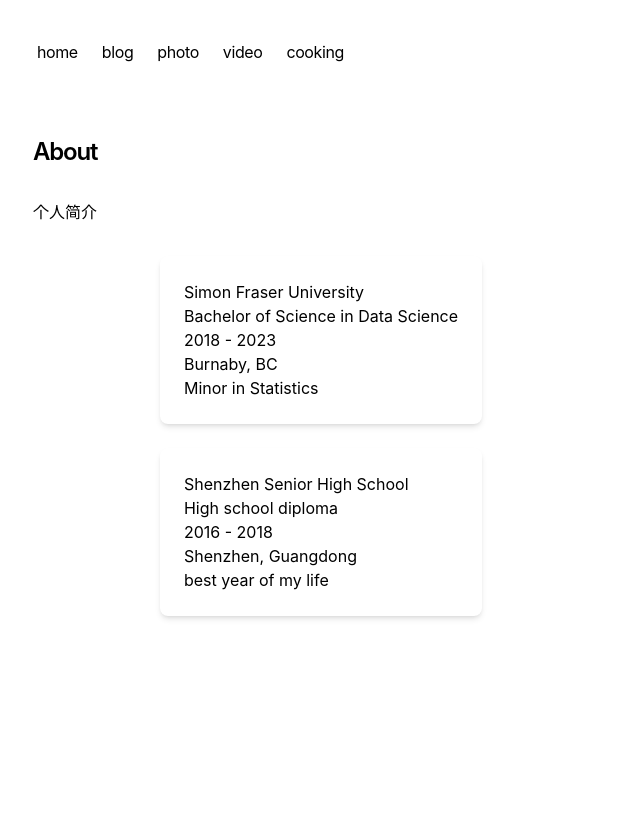
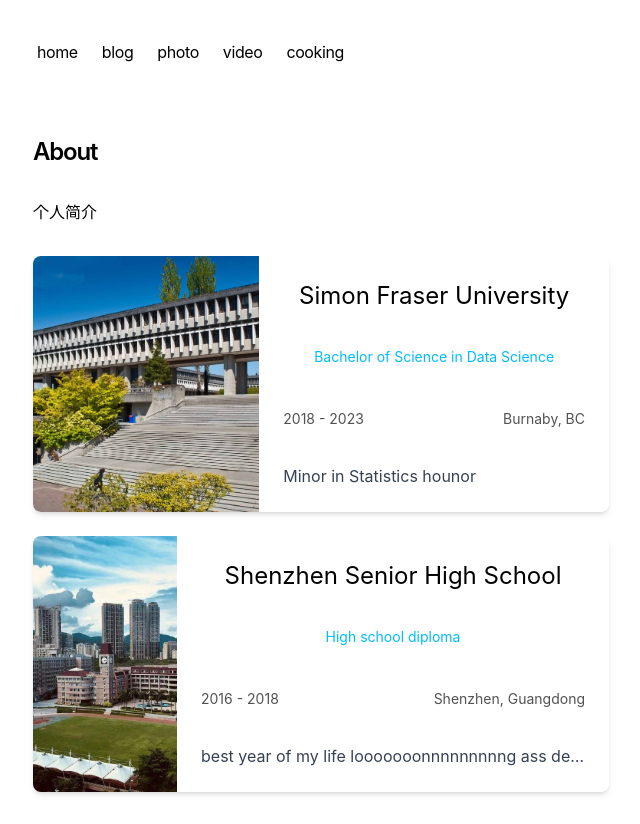
Before and after one commit to xya89/myPersonalWebsite, a Next.js app: page / in a window 1280 px wide. Shown: the whole page, without its empty margins (319-959 px from the left). Before the commit the page ends 800 px from the top, so only its background shows below. Built offline with nearby package versions, Linux system fonts and the light colour scheme.

Commit message:
edit layout for desktop and medium screens for eduation experience content

```diff
--- a/app/components/education.tsx
+++ b/app/components/education.tsx
@@ -6,16 +6,16 @@
             title: 'Bachelor of Science in Data Science',
             year: '2018 - 2023',
             location: 'Burnaby, BC',
-            summary: 'Minor in Statistics',
-            image: '',
+            summary: 'Minor in Statistics \n hounor',
+            image: '/Education/SFU_image.jpg',
         },
         {
             school: 'Shenzhen Senior High School',
             title: 'High school diploma',
             year: '2016 - 2018',
             location: 'Shenzhen, Guangdong',
-            summary: 'best year of my life',
-            image: null,
+            summary: 'best year of my life looooooonnnnnnnnng ass descriptions',
+            image: '/Education/shenzhen_senior_high_school_img.jpeg',
         },
     ];
 
@@ -25,24 +25,40 @@
             <div className="containter lg mx-auto space-y-6">
                 {educationData.map((edu, index) => (
                     // Card view for each education experience
-                    <div key={index} className="bg-white dark:bg-neutral-800 rounded-lg shadow-md break-all">
+                    <div key={index} className="bg-white dark:bg-neutral-800 rounded-lg shadow-md overflow-hidden flex flex-col md:flex-row md:h-64 max-w-lg mx-auto md:max-w-4xl">
                         {/* Image of the school */}
                         {edu.image && (
-                            <img src={edu.image} alt={edu.school} className="w-1/4 h-auto object-cover" />
+                            <div className="w-full md:w-1/2 h-32 md:h-full">
+                                <img
+                                    src={edu.image}
+                                    alt={edu.school}
+                                    className="w-full h-full object-cover"
+                                />
+                            </div>
                         )}
                         {/* School Info */}
-                        <div className={`p-6 ${edu.image ? 'w-3/4' : 'w-full'}`}>
+                        <div className={`p-6 flex flex-col justify-between ${edu.image ? 'md:w-3/4' : 'w-full'}`}>
                             {/* School Name */}
-                            <h1>{edu.school}</h1>
+                            <h1 className="font-bond text-2xl text-center mb-2">
+                                {edu.school}
+                            </h1>
                             {/* Education Achievment */}
-                            <p>{edu.title}</p>
+                            <p className="text-sm text-sky-400 text-center mb-4">
+                                {edu.title}
+                            </p>
                             {/* time and location */}
-                            <div>
-                                <p>{edu.year}</p>
-                                <p>{edu.location}</p>
+                            <div className="flex justify-between items-center text-sm mb-2">
+                                <p className="text-neutral-600 dark:text-neutral-400">
+                                    {edu.year}
+                                </p>
+                                <p className="text-neutral-600 dark:text-neutral-400">
+                                    {edu.location}
+                                </p>
                             </div>
                             {/* Summary */}
-                            <p>{edu.summary}</p>
+                            <p className="text-base text-gray-700 dark:text-gray-300 overflow-ellipsis truncate">
+                                {edu.summary}
+                            </p>
                         </div>
 
                     </div>
```
Also changed, not shown: public/Education/SFU_image.jpg (added), public/Education/shenzhen_senior_high_school_img.jpeg (added).
